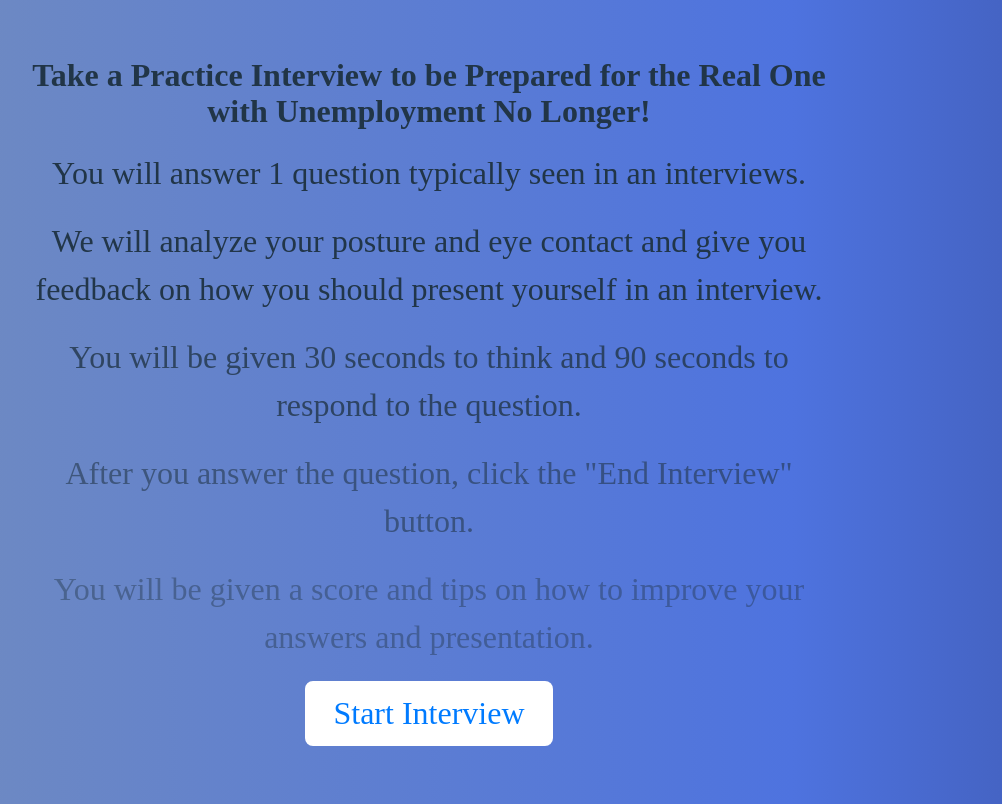
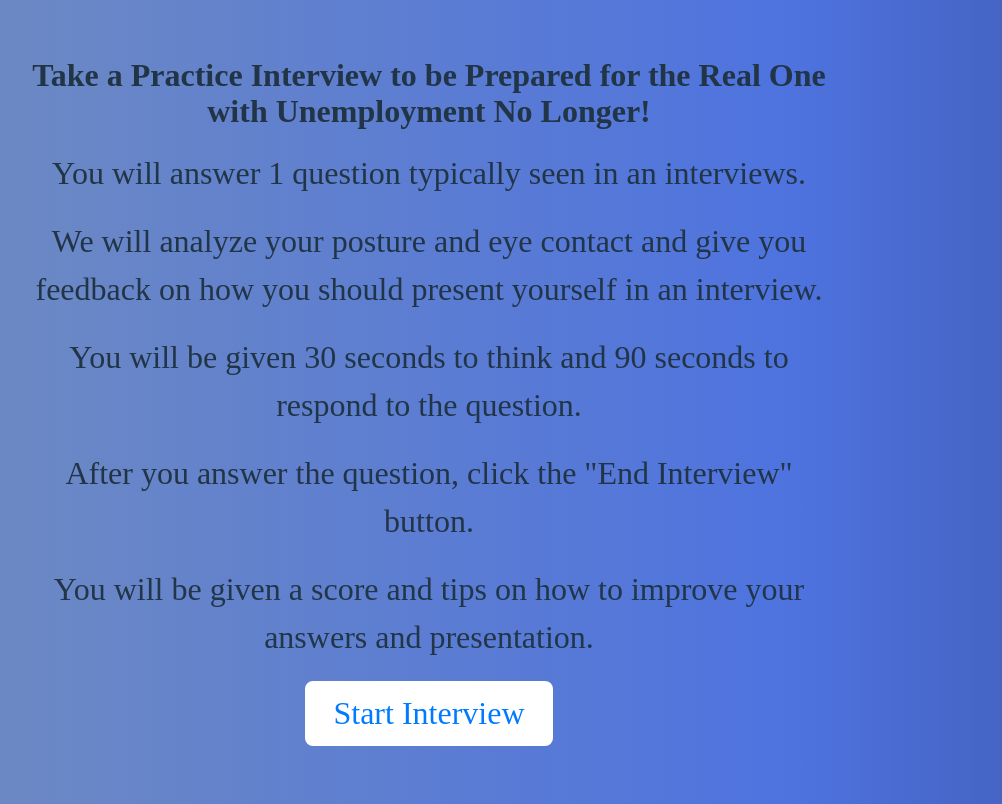
Before and after one commit to Squeakers99/Interview-Bot, a React app in the folder frontend/: page / in a window 1280 px wide. Shown: the whole page, without its empty margins (213-1215 px from the left). Built offline with nearby package versions, Linux system fonts and the light colour scheme; the HTML template or start-up script is replaced by a standard one.

Commit message:
Welcome 5

```diff
--- a/frontend/src/welcomepage/WelcomePage.css
+++ b/frontend/src/welcomepage/WelcomePage.css
@@ -30,37 +30,37 @@
 .welcome-title0 {
     font-size: 2rem;
     margin-bottom: 20px;
-    animation: fadeInSimple 2s ease-in-out;
+    animation: fadeInSimple 1s ease-in-out;
 }
 
 .welcome-title1 {
     font-size: 2rem;
     margin-bottom: 20px;
-    animation: fadeInSimple 4s ease-in-out;
+    animation: fadeInSimple 2s ease-in-out;
 }
 
 .welcome-title2 {
     font-size: 2rem;
     margin-bottom: 20px;
-    animation: fadeInSimple 6s ease-in-out;
+    animation: fadeInSimple 3s ease-in-out;
 }
 
 .welcome-title3 {
     font-size: 2rem;
     margin-bottom: 20px;
-    animation: fadeInSimple 8s ease-in-out;
+    animation: fadeInSimple 4s ease-in-out;
 }
 
 .welcome-title4 {
     font-size: 2rem;
     margin-bottom: 20px;
-    animation: fadeInSimple 10s ease-in-out;
+    animation: fadeInSimple 5s ease-in-out;
 }
 
 .welcome-title5 {
     font-size: 2rem;
     margin-bottom: 20px;
-    animation: fadeInSimple 12s ease-in-out;
+    animation: fadeInSimple 6s ease-in-out;
 }
 
 /* Button styling */
```
